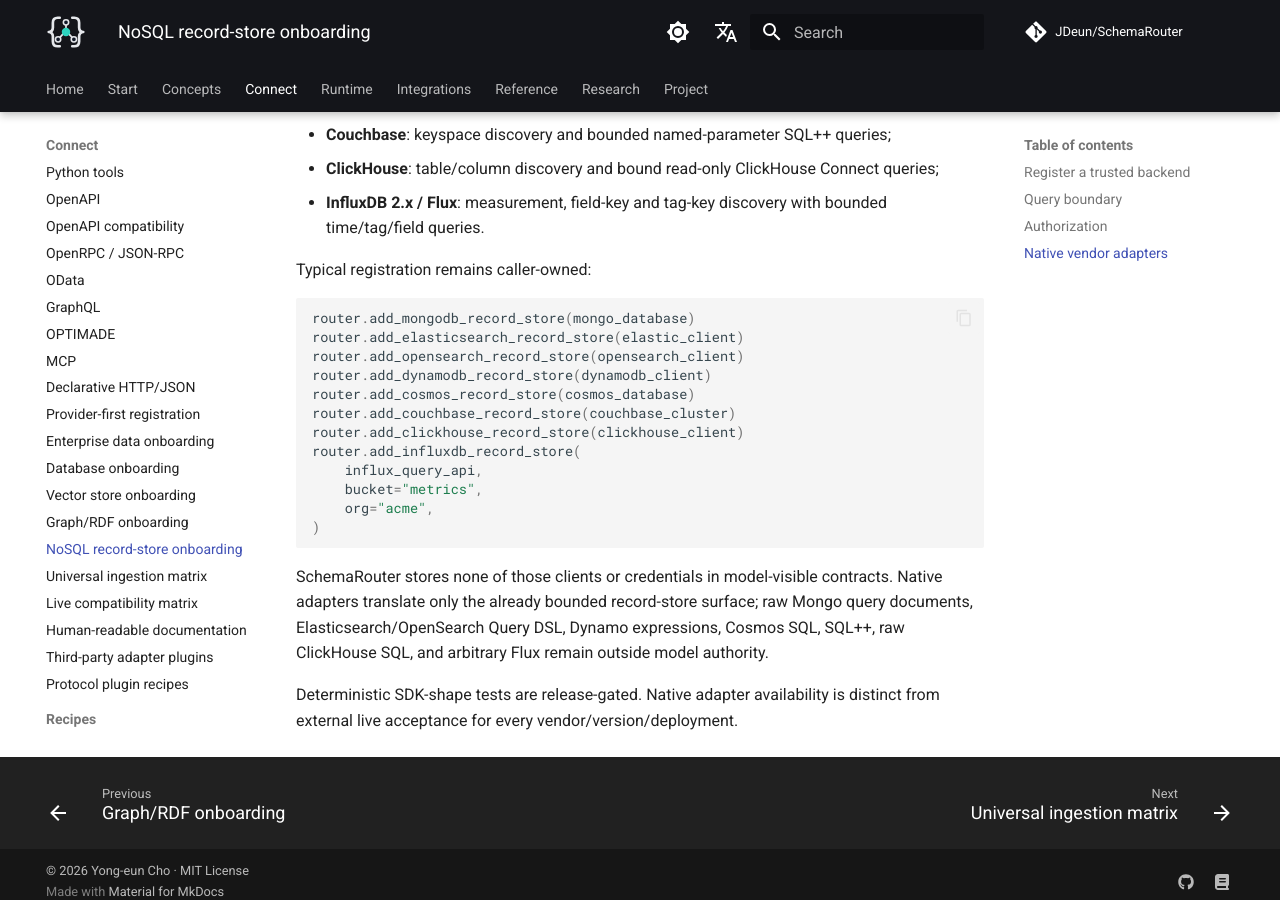
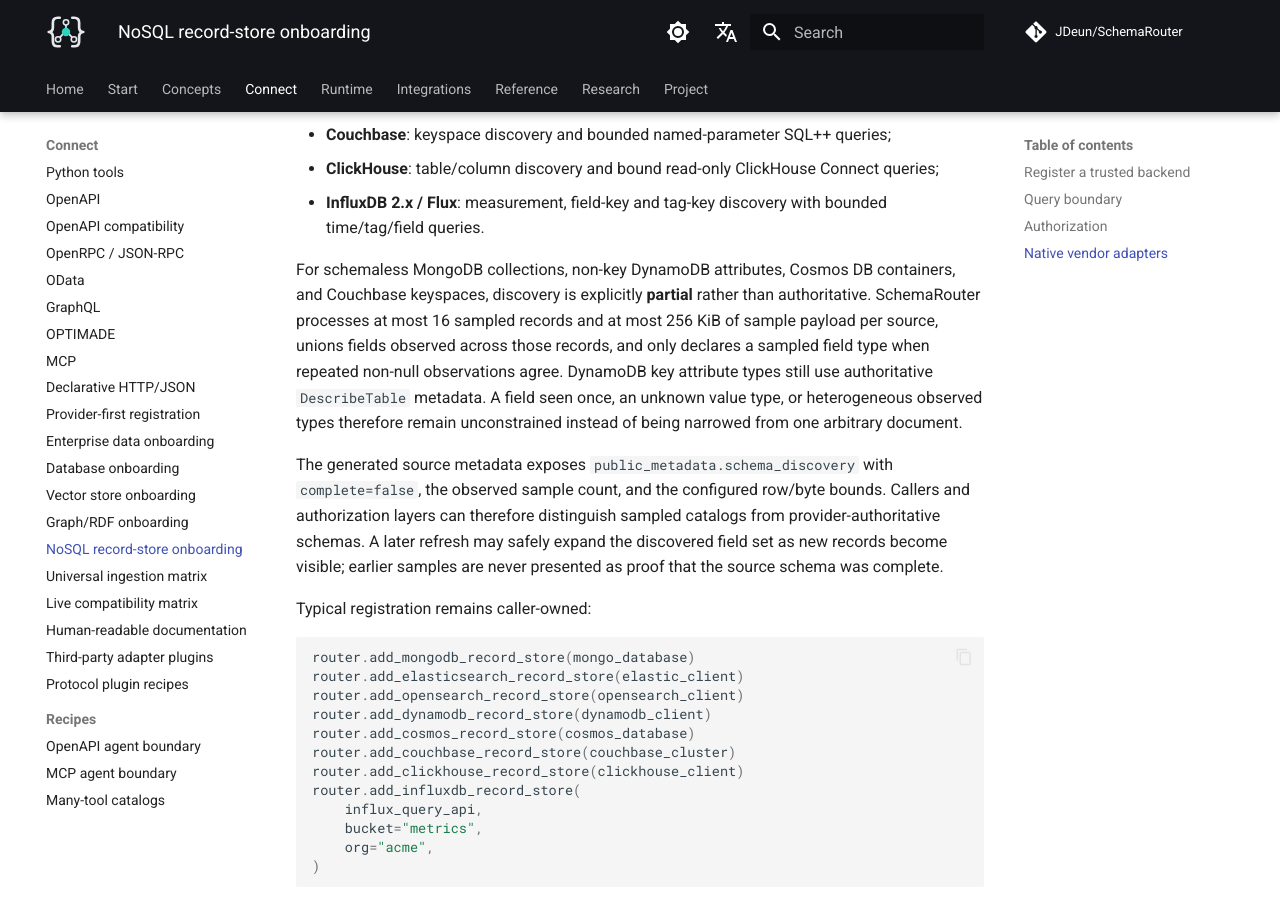
Before and after one commit to JDeun/SchemaRouter, an MkDocs documentation site: the page built from docs/guides/record-store-onboarding.md, in a window 1280 px wide and 900 px high, scrolled down 2472 px. Built offline with MkDocs 1.6.1 and Material for MkDocs 9.7.7, drawn with Linux system fonts in a browser that asks for light colours; comment, search, counter and statistics services are not loaded.

Commit message:
docs(record-native): document bounded partial discovery

````diff
--- a/docs/guides/record-store-onboarding.md
+++ b/docs/guides/record-store-onboarding.md
@@ -94,6 +94,20 @@
 - **ClickHouse**: table/column discovery and bound read-only ClickHouse Connect queries;
 - **InfluxDB 2.x / Flux**: measurement, field-key and tag-key discovery with bounded time/tag/field queries.
 
+For schemaless MongoDB collections, non-key DynamoDB attributes, Cosmos DB containers, and
+Couchbase keyspaces, discovery is explicitly **partial** rather than authoritative. SchemaRouter
+processes at most 16 sampled records and at most 256 KiB of sample payload per source, unions fields
+observed across those records, and only declares a sampled field type when repeated non-null
+observations agree. DynamoDB key attribute types still use authoritative `DescribeTable` metadata.
+A field seen once, an unknown value type, or heterogeneous observed types therefore remain
+unconstrained instead of being narrowed from one arbitrary document.
+
+The generated source metadata exposes `public_metadata.schema_discovery` with
+`complete=false`, the observed sample count, and the configured row/byte bounds. Callers and
+authorization layers can therefore distinguish sampled catalogs from provider-authoritative
+schemas. A later refresh may safely expand the discovered field set as new records become visible;
+earlier samples are never presented as proof that the source schema was complete.
+
 Typical registration remains caller-owned:
 
 ```python
````
